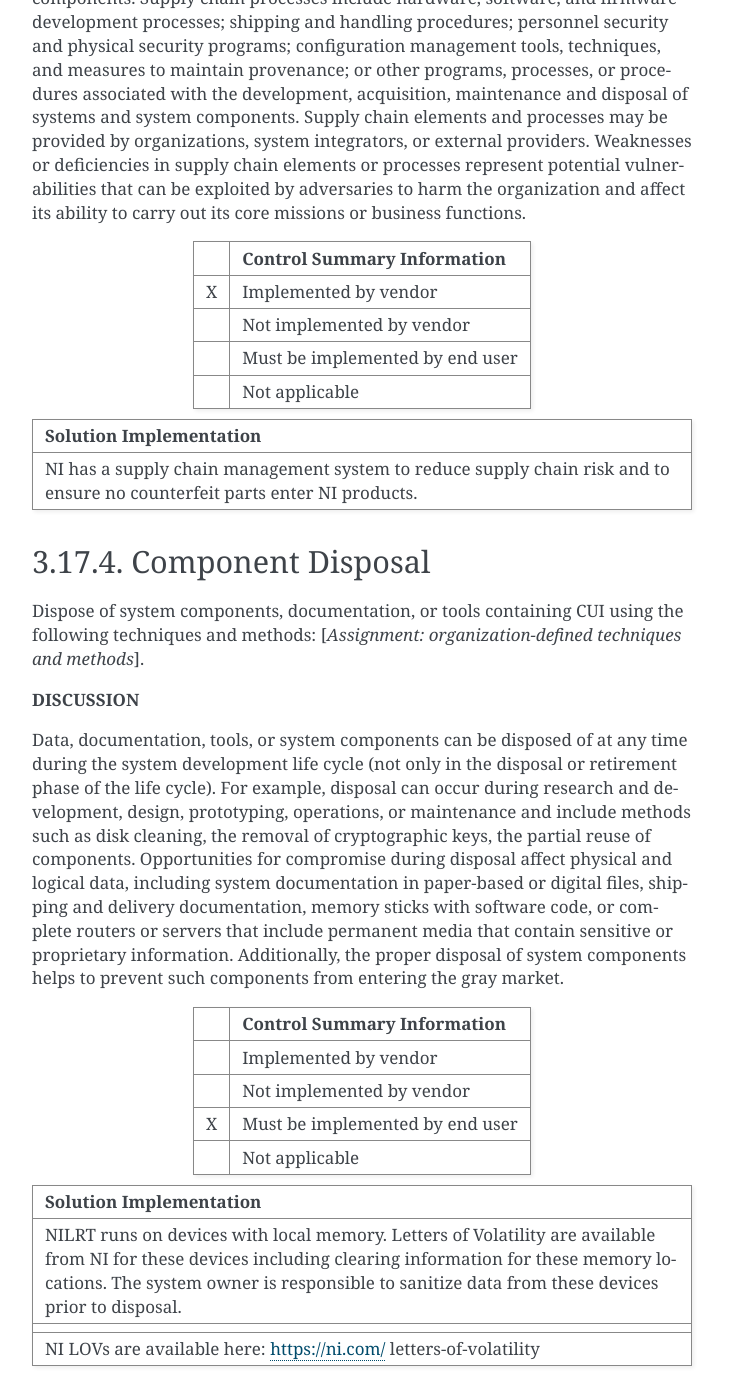
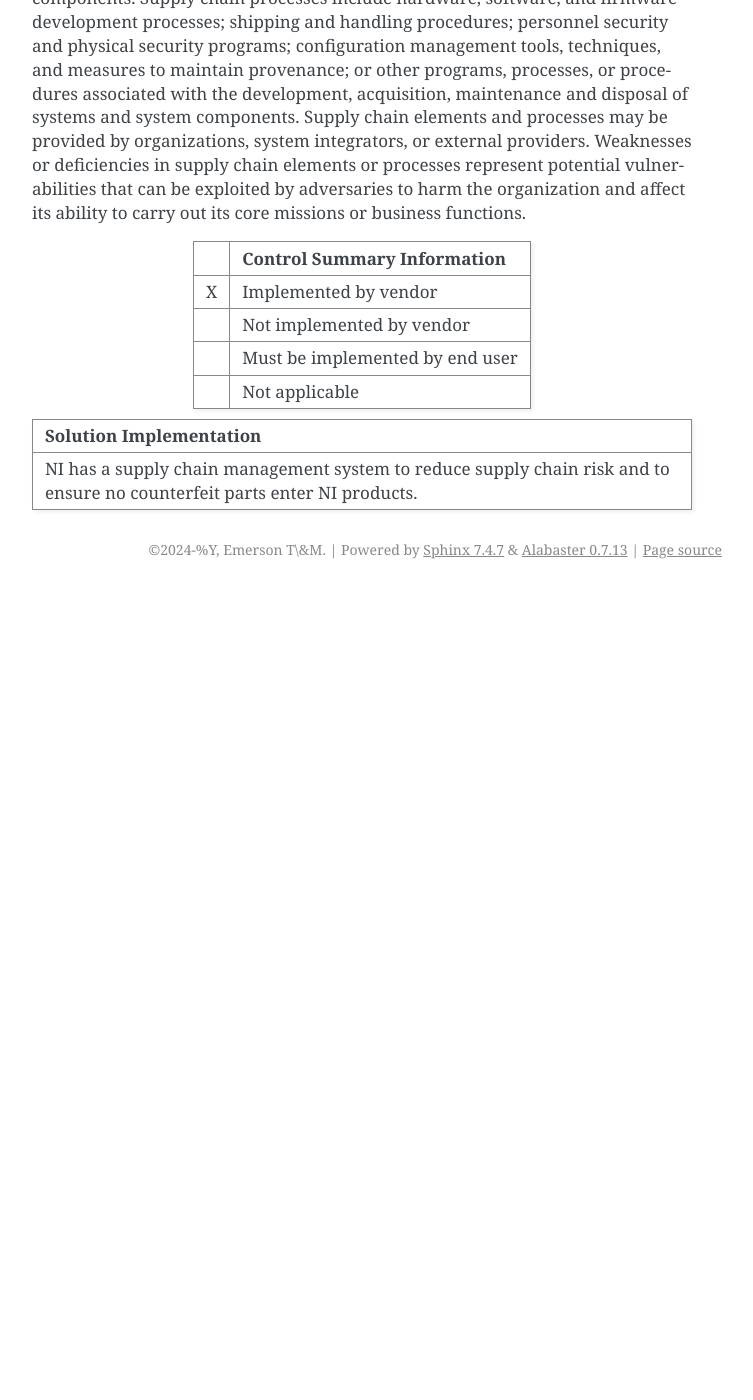
Before and after one commit to ni/nilrt-snac-guide, a Sphinx documentation site: the page built from source/section_3_17.rst, in a window 1280 px wide and 1400 px high, scrolled down 2713 px. Shown: the whole window, without its empty margins (388-1141 px from the left). Built offline with Sphinx 7.4.7, drawn with Linux system fonts in a browser that asks for light colours; after the commit the page ends 3302 px from its top, so only the background shows below that; some of the changed text lies outside the part shown.

Commit message:
section_3_17.rst: remove Section 3.17.4
Signed-off-by: Alex Hearn <alex.hearn@ni.com>

```diff
--- a/source/gen_sys_desc.rst
+++ b/source/gen_sys_desc.rst
@@ -417,5 +417,3 @@ withdrawn.
 +----------------------------------------------------------------------------------------+----------------------------------------------------------------------------------------------------------------------------------------------+----------------------------------+
 | :ref:`3.17.3. <3-17-3--supply-chain-controls-and-processes>`                           | :ref:`Supply Chain Controls and Processes <3-17-3--supply-chain-controls-and-processes>`                                                     | Implemented by vendor            |
 +----------------------------------------------------------------------------------------+----------------------------------------------------------------------------------------------------------------------------------------------+----------------------------------+
-| :ref:`3.17.4. <3-17-4--component-disposal>`                                            | :ref:`Component Disposal <3-17-4--component-disposal>`                                                                                       | Must be implemented by end user  |
-+----------------------------------------------------------------------------------------+----------------------------------------------------------------------------------------------------------------------------------------------+----------------------------------+
--- a/source/section_3_17.rst
+++ b/source/section_3_17.rst
@@ -182,59 +182,3 @@ its core missions or business functions.
 .. raw:: latex
 
     \newpage
-
-
-
-.. _3-17-4--component-disposal:
-
---------------------------
-3.17.4. Component Disposal
---------------------------
-
-Dispose of system components, documentation, or tools containing CUI
-using the following techniques and methods: [*Assignment:
-organization-defined techniques and methods*].
-
-**DISCUSSION**
-
-Data, documentation, tools, or system components can be disposed of at
-any time during the system development life cycle (not only in the
-disposal or retirement phase of the life cycle). For example, disposal
-can occur during research and development, design, prototyping,
-operations, or maintenance and include methods such as disk cleaning,
-the removal of cryptographic keys, the partial reuse of components.
-Opportunities for compromise during disposal affect physical and logical
-data, including system documentation in paper-based or digital files,
-shipping and delivery documentation, memory sticks with software code,
-or complete routers or servers that include permanent media that contain
-sensitive or proprietary information. Additionally, the proper disposal
-of system components helps to prevent such components from entering the
-gray market.
-
-+---+---------------------------------+
-|   | Control Summary Information     |
-+===+=================================+
-|   | Implemented by vendor           |
-+---+---------------------------------+
-|   | Not implemented by vendor       |
-+---+---------------------------------+
-| X | Must be implemented by end user |
-+---+---------------------------------+
-|   | Not applicable                  |
-+---+---------------------------------+
-
-+----------------------------------------------------------------------------------+
-| Solution Implementation                                                          |
-+==================================================================================+
-| NILRT runs on devices with local memory. Letters of Volatility are available     |
-| from NI for these devices including clearing information for these memory        |
-| locations. The system owner is responsible to sanitize data from these devices   |
-| prior to disposal.                                                               |
-+----------------------------------------------------------------------------------+
-+----------------------------------------------------------------------------------+
-| NI LOVs are available here: https://ni.com/ letters-of-volatility                |
-+----------------------------------------------------------------------------------+
-
-.. raw:: latex
-
-    \newpage
```
